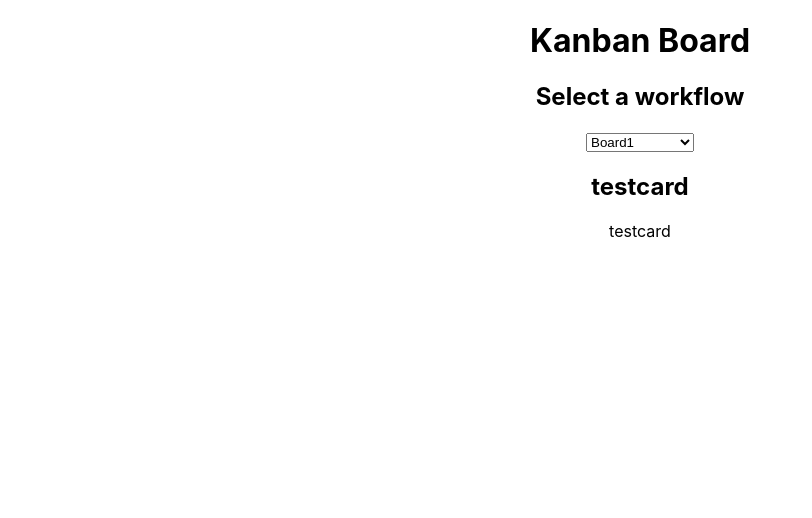
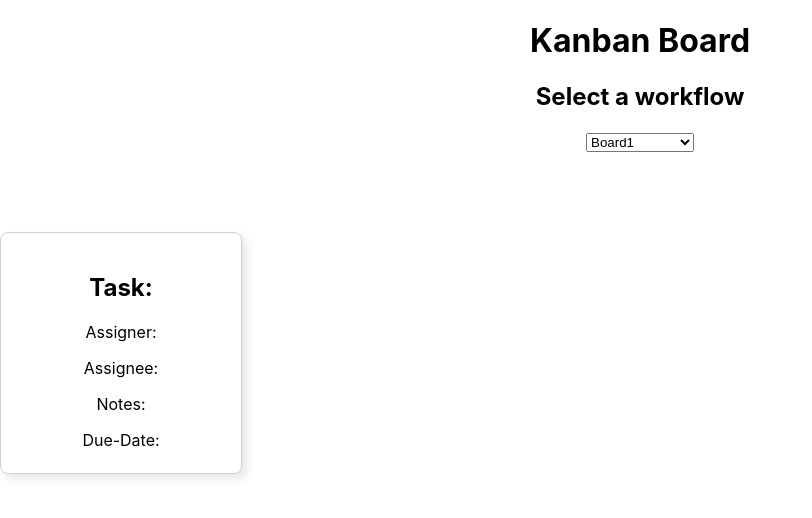
Before and after one commit to vipulpandey12345/kanban_style_board, a React (Create React App) app: page / in a window 1280 px wide. Shown: the top 518 px of the page, without its empty margins (0-812 px from the left). Built offline with nearby package versions, Linux system fonts and the light colour scheme.

Commit message:
added new logic to column deletion

```diff
--- a/src/App.js
+++ b/src/App.js
@@ -18,10 +18,7 @@ function App() {
     {
       id: 2,
       name: 'Board2',
-      columns: [
-
-
-      ]
+      columns: []
     }
   ]);
 
@@ -45,11 +42,20 @@ function App() {
     setBoards([...boards]);
   }
 
+  const currentBoard = boards.find((board) => board.id === currentBoardId);
 
 
+  const removeColumn = (id) => {
+    const updatedBoards = [... boards]
+    updatedBoards.forEach((board) => {
+      if (board.id === currentBoardId){
+        board.columns = board.columns.filter((column) => column.id != id)
+      }
+    });
+    setBoards(updatedBoards);
+  }
 
 
-  const currentBoard = boards.find((board) => board.id === currentBoardId);
   return (
     <DragDropContext onDragEnd={onDragEnd}>
       <div className="App">
@@ -61,7 +67,6 @@ function App() {
       />
       {currentBoard && <Board  boards={boards} board={currentBoard} />}
       <Card/>
-
     </div>
 
     </DragDropContext>
--- a/src/components/Card.js
+++ b/src/components/Card.js
@@ -1,13 +1,23 @@
 import React from 'react';
+import '../styles/card.css';
 
 const Card = ({onSave}) => {
     return (
         <div className='card'>
-            <h2>
-                testcard
+            <h2 className='task'>
+                Task:
             </h2>
-            <p>
-                testcard
+            <p className='Assigner'>
+                Assigner:
+            </p>
+            <p className='Assignee'>
+                Assignee:
+            </p>
+            <p className='Notes'>
+                Notes:
+            </p>
+            <p className='Due-Date'>
+                Due-Date:
             </p>
 
         </div>
--- a/src/styles/card.css
+++ b/src/styles/card.css
@@ -0,0 +1,13 @@
+.card {
+    border: 1px solid #d1d1d1;
+    border-radius: 8px;
+    padding: 20px;
+    margin-top: 80px;
+    background-color: #ffffff;
+    box-shadow: 5px 5px 10px rgba(0, 0, 0, 0.1);  /* Correct box-shadow */
+    transition: transform 0.2s ease, box-shadow 0.2s ease;
+    cursor: pointer;
+    width: 200px;
+    height: 200px;
+    text-align: center;
+}
```
Also changed, not shown: src/App.css (line endings or trailing spaces).
